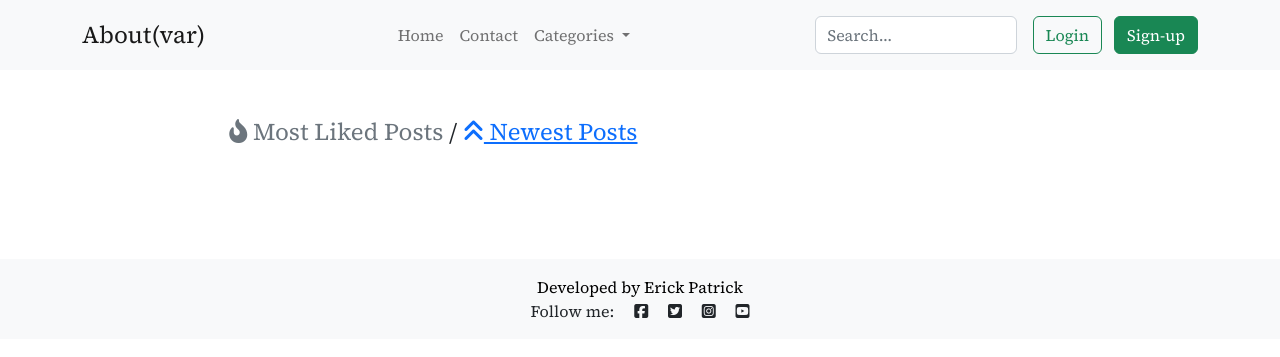
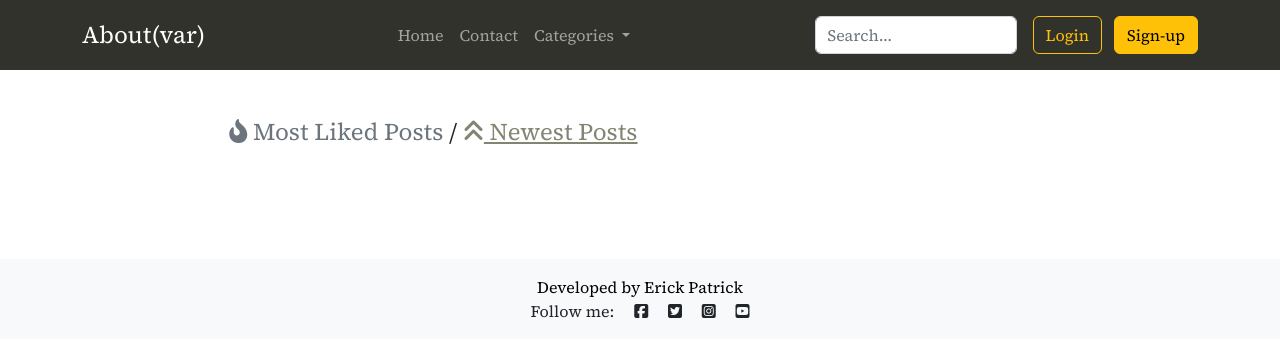
Before and after one commit to fpatrick/av, a Django app: page / in a window 1280 px wide. Shown: the top 357 px of the page. Run offline with Django 4.2, Linux system fonts and the light colour scheme; data that the repository does not hold is empty; some libraries are stand-ins or nearby versions.

Commit message:
Change links colors and navbar color

```diff
--- a/static/css/style.css
+++ b/static/css/style.css
@@ -58,3 +58,27 @@ body {
 .title-spacing {
     letter-spacing: 3px;
 }
+
+.blog-bg {
+    background-color: rgba(39, 40, 34, 0.95);
+}
+
+.light-blog {
+    color: rgb(130, 133, 114);
+}
+
+.blue-blog {
+    color: rgb(102, 217, 239);
+}
+
+.green-blog {
+    color: rgb(166, 226, 46);
+}
+
+a {
+    color: rgb(102, 217, 239);
+}
+
+a:hover {
+    color: rgb(45, 94, 103);
+}
--- a/templates/account/login.html
+++ b/templates/account/login.html
@@ -25,7 +25,7 @@
                 {% endif %}
                 <!--  Deixei o recovery link abaixo-->
                 <a class="button secondaryAction" href="{% url 'account_reset_password' %}">{% trans "Forgot Password?" %}</a>
-                <button class="btn btn-success" type="submit">{% trans "Sign In" %}</button>
+                <button class="btn btn-warning" type="submit">{% trans "Sign In" %}</button>
             </form>
         </div>
     </div>
--- a/templates/account/logout.html
+++ b/templates/account/logout.html
@@ -18,7 +18,7 @@
                 {% if redirect_field_value %}
                 <input type="hidden" name="{{ redirect_field_name }}" value="{{ redirect_field_value }}"/>
                 {% endif %}
-                <button class="btn btn-success" type="submit">{% trans 'Sign Out' %}</button>
+                <button class="btn btn-warning" type="submit">{% trans 'Sign Out' %}</button>
             </form>
         </div>
     </div>
--- a/templates/account/signup.html
+++ b/templates/account/signup.html
@@ -19,7 +19,7 @@
                 {% if redirect_field_value %}
                 <input type="hidden" name="{{ redirect_field_name }}" value="{{ redirect_field_value }}"/>
                 {% endif %}
-                <button class="btn btn-success" type="submit">{% trans "Sign Up" %} &raquo;</button>
+                <button class="btn btn-warning" type="submit">{% trans "Sign Up" %} &raquo;</button>
             </form>
         </div>
     </div>
--- a/templates/base.html
+++ b/templates/base.html
@@ -22,34 +22,34 @@
 <body>
 
 <!-- Navigation -->
-<nav class=" navbar sticky-top navbar-expand-lg bg-light">
+<nav class=" navbar sticky-top navbar-dark navbar-expand-lg blog-bg">
     <div class="container">
-        <a class="navbar-brand fs-4" href="{% url 'home' %}">About(var)</a>
+        <a class="navbar-brand fs-4 " href="{% url 'home' %}">About(var)</a>
         <button class="navbar-toggler" type="button" data-bs-toggle="collapse" data-bs-target="#navbarSupportedContent"
                 aria-controls="navbarSupportedContent" aria-expanded="false" aria-label="Toggle navigation">
             <span class="navbar-toggler-icon"></span>
         </button>
-        <div class="collapse navbar-collapse " id="navbarSupportedContent">
+        <div class="collapse navbar-collapse" id="navbarSupportedContent">
 
             <ul class="navbar-nav mx-auto">
                 <li class="nav-item">
-                    <a class="nav-link" aria-current="page" href="{% url 'home' %}">Home</a>
+                    <a class="nav-link " aria-current="page" href="{% url 'home' %}">Home</a>
                 </li>
                 <li class="nav-item">
                     <a class="nav-link" href="/contact">Contact</a>
                 </li>
                 <li class="nav-item dropdown">
-                    <a class="nav-link dropdown-toggle" href="#" role="button" data-bs-toggle="dropdown"
+                    <a class="nav-link dropdown-toggle " href="#" role="button" data-bs-toggle="dropdown"
                        aria-expanded="false">
                         Categories
                     </a>
                     <ul class="dropdown-menu">
-                        <li><a class="dropdown-item" href="#">Action</a></li>
-                        <li><a class="dropdown-item" href="#">Another action</a></li>
+                        <li><a class="dropdown-item " href="#">Action</a></li>
+                        <li><a class="dropdown-item " href="#">Another action</a></li>
                         <li>
                             <hr class="dropdown-divider">
                         </li>
-                        <li><a class="dropdown-item" href="#">Something else here</a></li>
+                        <li><a class="dropdown-item " href="#">Something else here</a></li>
                     </ul>
                 </li>
             </ul>
@@ -60,11 +60,11 @@
             </form>
             <div class="text-end">
                 {% if user.is_authenticated %}
-                <a href="{% url 'account_logout' %}" class="btn btn-outline-success me-2">Sign-out</a>
-                <a href="{% url 'admin:index' %}" class="btn btn-success">Admin / Post</a>
+                <a href="{% url 'account_logout' %}" class="btn btn-outline-warning me-2">Sign-out</a>
+                <a href="{% url 'admin:index' %}" class="btn btn-warning">Admin / Post</a>
                 {% else %}
-                <a href="{% url 'account_login' %}" class="btn btn-outline-success me-2" target="_blank">Login</a>
-                <a href="{% url 'account_signup' %}" class="btn btn-success" target="_blank">Sign-up</a>
+                <a href="{% url 'account_login' %}" class="btn btn-outline-warning me-2" target="_blank">Login</a>
+                <a href="{% url 'account_signup' %}" class="btn btn-warning" target="_blank">Sign-up</a>
                 {% endif %}
             </div>
 
--- a/templates/index.html
+++ b/templates/index.html
@@ -12,7 +12,7 @@
                 </li>
                 <li class="h4">&nbsp/&nbsp</li>
                 <li class="breadcrumb-item>">
-                    <a class="h4" href="newest"><i class="fa-solid fa-angles-up fa-md"></i> Newest Posts</a>
+                    <a class="h4 light-blog" href="newest"><i class="fa-solid fa-angles-up fa-md"></i> Newest Posts</a>
                 </li>
             </ol>
         </nav>
--- a/templates/new_posts.html
+++ b/templates/new_posts.html
@@ -8,7 +8,7 @@
             <ol class="breadcrumb">
                 <li class="breadcrumb-item ">
 
-                    <a class="h4" href="{% url 'home' %}"><i class="fa-solid fa-fire-flame-curved fa-md"></i> Most Liked Posts</a>
+                    <a class="h4 light-blog" href="{% url 'home' %}"><i class="fa-solid fa-fire-flame-curved fa-md "></i> Most Liked Posts</a>
                 </li>
                 <li class="h4">&nbsp/&nbsp</li>
                 <li class="breadcrumb-item active">
--- a/templates/post_detail.html
+++ b/templates/post_detail.html
@@ -44,7 +44,7 @@
                     </strong>
                 </div>
                 <div class="d-flex justify-content-between">
-                    <p class="text-info"> {{ post.keywords }}</p>
+                    <p class="green-blog"> {{ post.keywords }}</p>
                     <span class="red-like">{{ post.number_of_likes }} Likes</span>
                 </div>
                 <div class="w-100"> {{ post.content | safe }}</div>
```
Also changed, not shown: other parts of static/css/style.css (+4 -4 lines), other parts of templates/index.html (+1 -1 lines).
